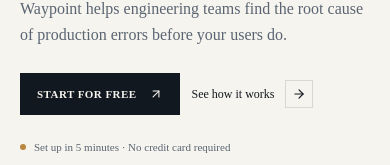
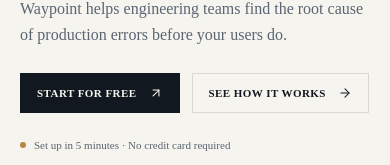
Before and after one commit to yafigian3-hue/waypoint-template, a React (Vite) app: page / in a window 390 px wide. Shown: the part 294-459 px from the top of the page. Built offline with nearby package versions, Linux system fonts and the light colour scheme.

Commit message:
style: refine CTA button variants and responsive styling

```diff
--- a/src/components/sections/Hero.tsx
+++ b/src/components/sections/Hero.tsx
@@ -70,16 +70,9 @@
           >
             <CtaButton href="#start">{content.hero.primary}</CtaButton>
 
-            <a
-              href="#how-it-works"
-              className="group inline-flex min-h-[42px] items-center gap-2.5 text-xs font-medium transition-transform duration-200 hover:translate-x-1"
-            >
+            <CtaButton href="#how-it-works" variant="text">
               {content.hero.secondary}
-
-              <span className="grid size-7 place-items-center border border-slate/20 transition-colors duration-200 group-hover:border-brass group-hover:text-brass">
-                <ArrowRight size={14} />
-              </span>
-            </a>
+            </CtaButton>
           </motion.div>
 
           {/* Trust line */}
--- a/src/components/sections/Navbar.tsx
+++ b/src/components/sections/Navbar.tsx
@@ -21,7 +21,7 @@
         duration: 0.6,
         ease: [0.22, 1, 0.36, 1],
       }}
-      className="sticky top-0 z-10 border-b border-slate/20 bg-paper/92 backdrop-blur-xl"
+      className="sticky top-0 z-50 border-b border-slate/20 bg-paper/92 backdrop-blur-xl"
     >
       <div className="container flex h-16 items-center justify-between">
         <Logo>{content.nav.logo}</Logo>
--- a/src/components/shared/cta-button.tsx
+++ b/src/components/shared/cta-button.tsx
@@ -1,4 +1,4 @@
-import { ArrowUpRight } from "lucide-react";
+import { ArrowRight, ArrowUpRight } from "lucide-react";
 import { cn } from "../../lib/utils";
 
 type CtaButtonProps = {
@@ -11,15 +11,27 @@
 const variantClasses: Record<NonNullable<CtaButtonProps["variant"]>, string> = {
   dark: [
     "border border-ink bg-ink text-paper",
-    "hover:bg-transparent hover:text-ink",
+    "hover:bg-paper hover:text-ink",
   ].join(" "),
 
   light: [
-    "border border-paper/60 bg-paper text-ink",
-    "hover:bg-transparent hover:text-paper",
+    "border border-paper/70 bg-paper text-ink",
+    "hover:bg-transparent hover:text-paper hover:border-paper",
   ].join(" "),
 
-  text: ["text-ink", "hover:text-brass"].join(" "),
+  text: [
+    "border border-slate/20 bg-transparent text-ink",
+    "hover:border-ink hover:bg-ink hover:text-paper",
+  ].join(" "),
+};
+
+const iconByVariant: Record<
+  NonNullable<CtaButtonProps["variant"]>,
+  typeof ArrowRight
+> = {
+  dark: ArrowUpRight,
+  light: ArrowUpRight,
+  text: ArrowRight,
 };
 
 export function CtaButton({
@@ -28,25 +40,36 @@
   href = "#start",
   className,
 }: CtaButtonProps) {
+  const Icon = iconByVariant[variant];
+
   return (
     <a
       href={href}
       className={cn(
         "group inline-flex min-h-10 items-center justify-center",
-        "gap-3 px-4",
+        "gap-3 px-4 sm:px-[18px]",
+        "whitespace-nowrap",
         "font-mono text-[11px] font-semibold uppercase tracking-[0.04em]",
-        "transition-all duration-200",
-        "focus-visible:outline-none focus-visible:ring-2 focus-visible:ring-ink/30 focus-visible:ring-offset-2",
+        "transition-all duration-200 ease-out",
+        "hover:-translate-y-0.5",
+        "focus-visible:outline-none",
+        "focus-visible:ring-2 focus-visible:ring-ink/30",
+        "focus-visible:ring-offset-2",
         variantClasses[variant],
         className,
       )}
     >
       <span>{children}</span>
 
-      <ArrowUpRight
+      <Icon
         size={14}
         strokeWidth={1.8}
-        className="transition-transform duration-200 group-hover:translate-x-0.5 group-hover:-translate-y-0.5"
+        className={cn(
+          "shrink-0 transition-transform duration-200 ease-out",
+          variant === "dark" || variant === "light"
+            ? "group-hover:translate-x-0.5 group-hover:-translate-y-0.5"
+            : "group-hover:translate-x-1",
+        )}
       />
     </a>
   );
```
